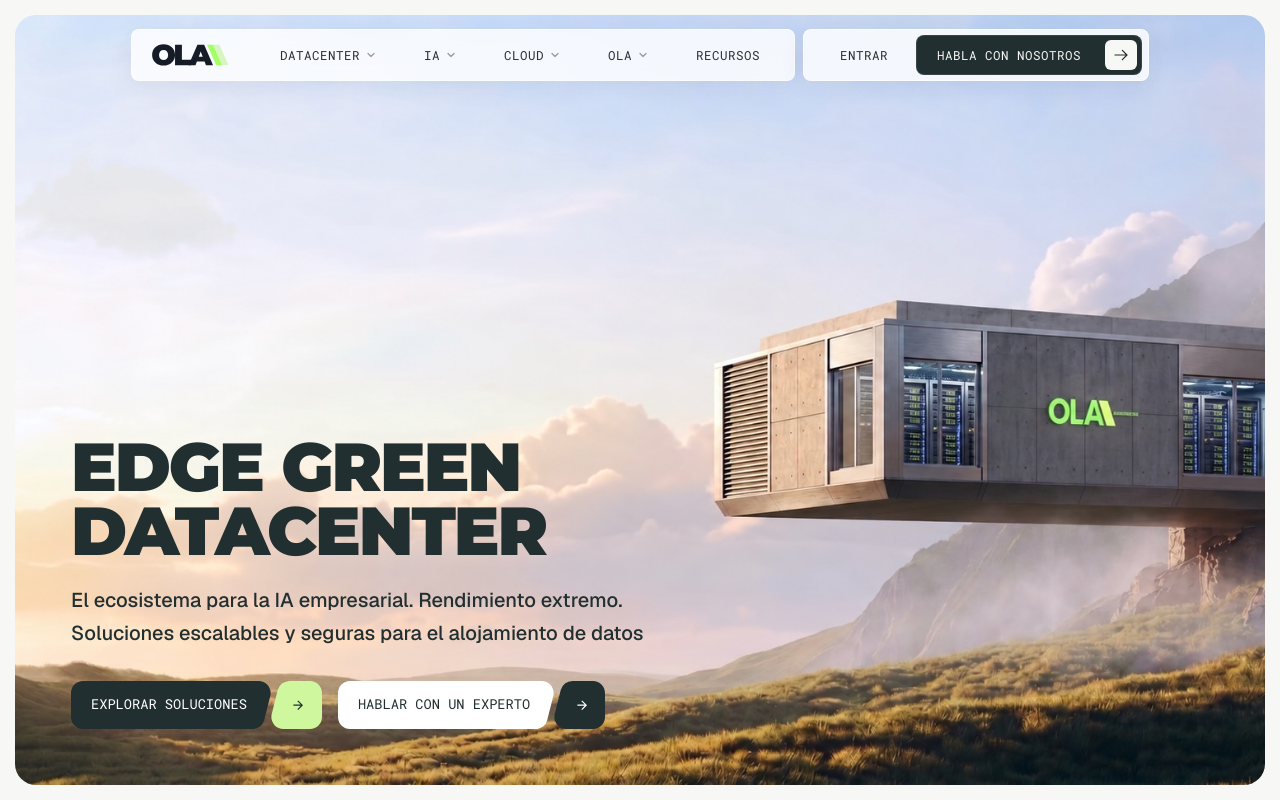
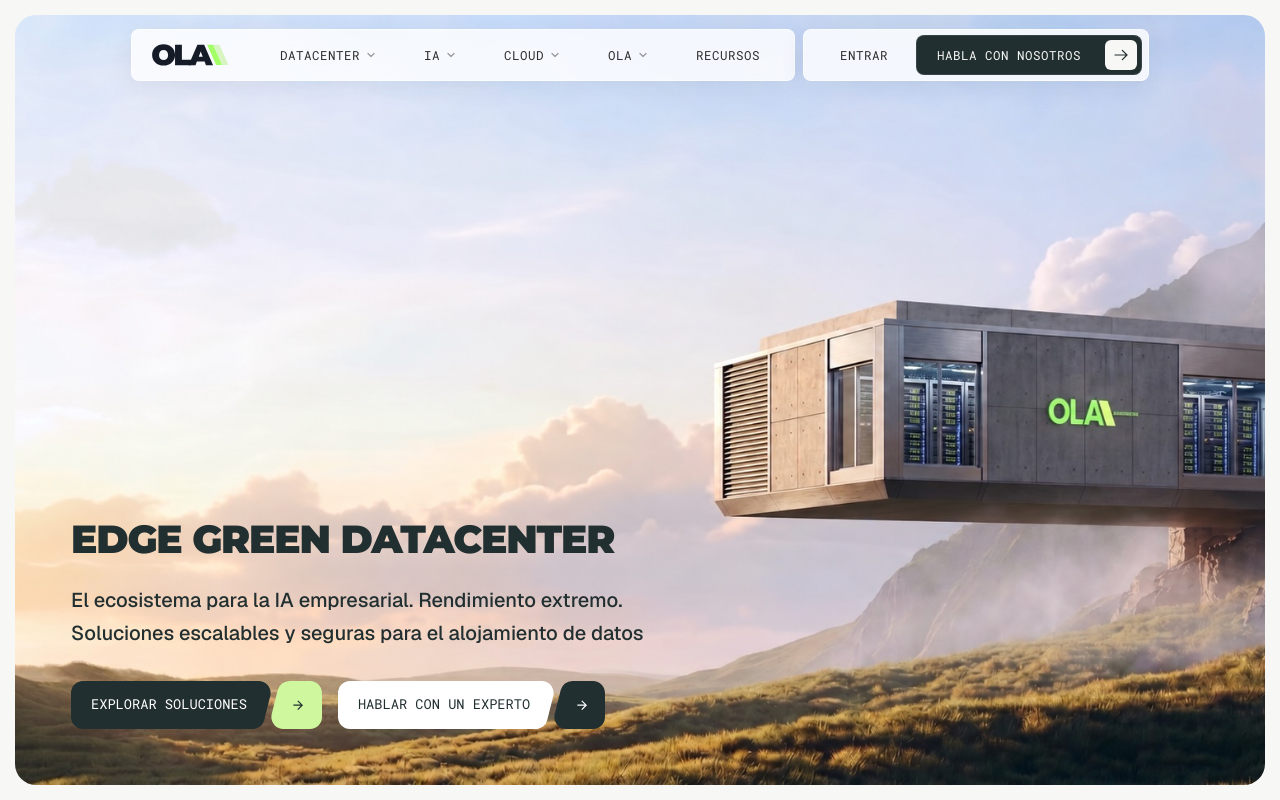
Before and after one commit to cloudindev/oladatacenter, a Next.js app: page / in a window 1280 px wide. Shown: the top 800 px of the page. Built offline with nearby package versions, Linux system fonts and the light colour scheme; a web font is replaced by a local one.

Commit message:
style(hero): set headline to single line at 2.45rem

```diff
--- a/src/components/sections/HeroV3.tsx
+++ b/src/components/sections/HeroV3.tsx
@@ -123,9 +123,8 @@ export function HeroV3() {
 
         {/* Bottom block: headline + subheadline + CTAs aligned left */}
         <div className="relative z-10 px-6 pb-10 md:px-14 md:pb-14">
-          <h1 className="font-[family-name:var(--font-montserrat)] font-black uppercase text-bg-dark text-[8.5vw] sm:text-5xl lg:text-[4.25rem] tracking-[-0.03em] leading-[0.95] mb-5 text-left">
-            <span className="block">Edge Green</span>
-            <span className="block">Datacenter</span>
+          <h1 className="font-[family-name:var(--font-montserrat)] font-black uppercase text-bg-dark text-[clamp(1.4rem,6vw,2.45rem)] sm:text-[2.45rem] tracking-[-0.03em] leading-tight mb-5 text-left whitespace-nowrap">
+            Edge Green Datacenter
           </h1>
 
           <p className="text-lg md:text-xl text-text-base max-w-xl mb-8 leading-relaxed font-medium text-left">
```
